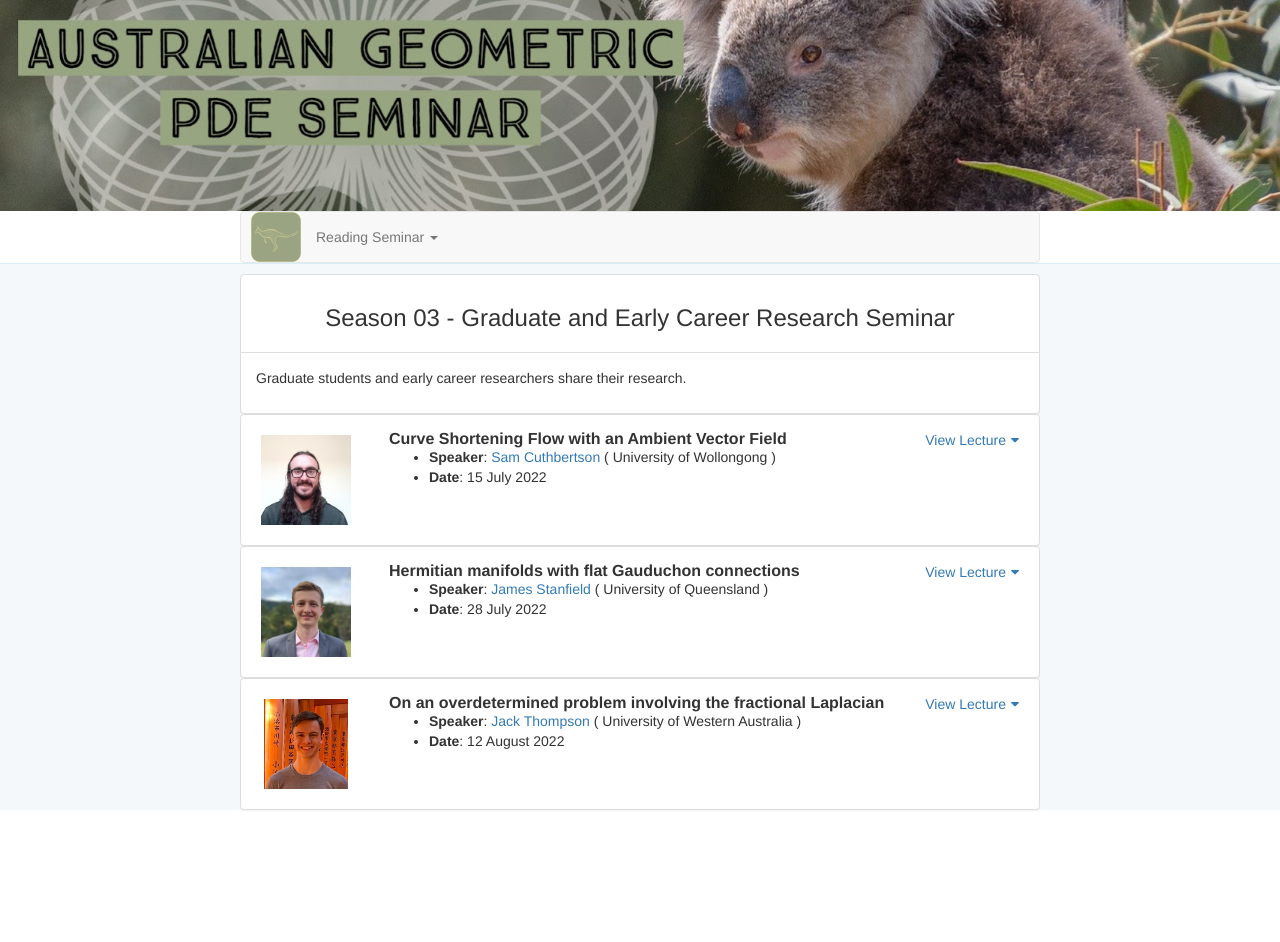
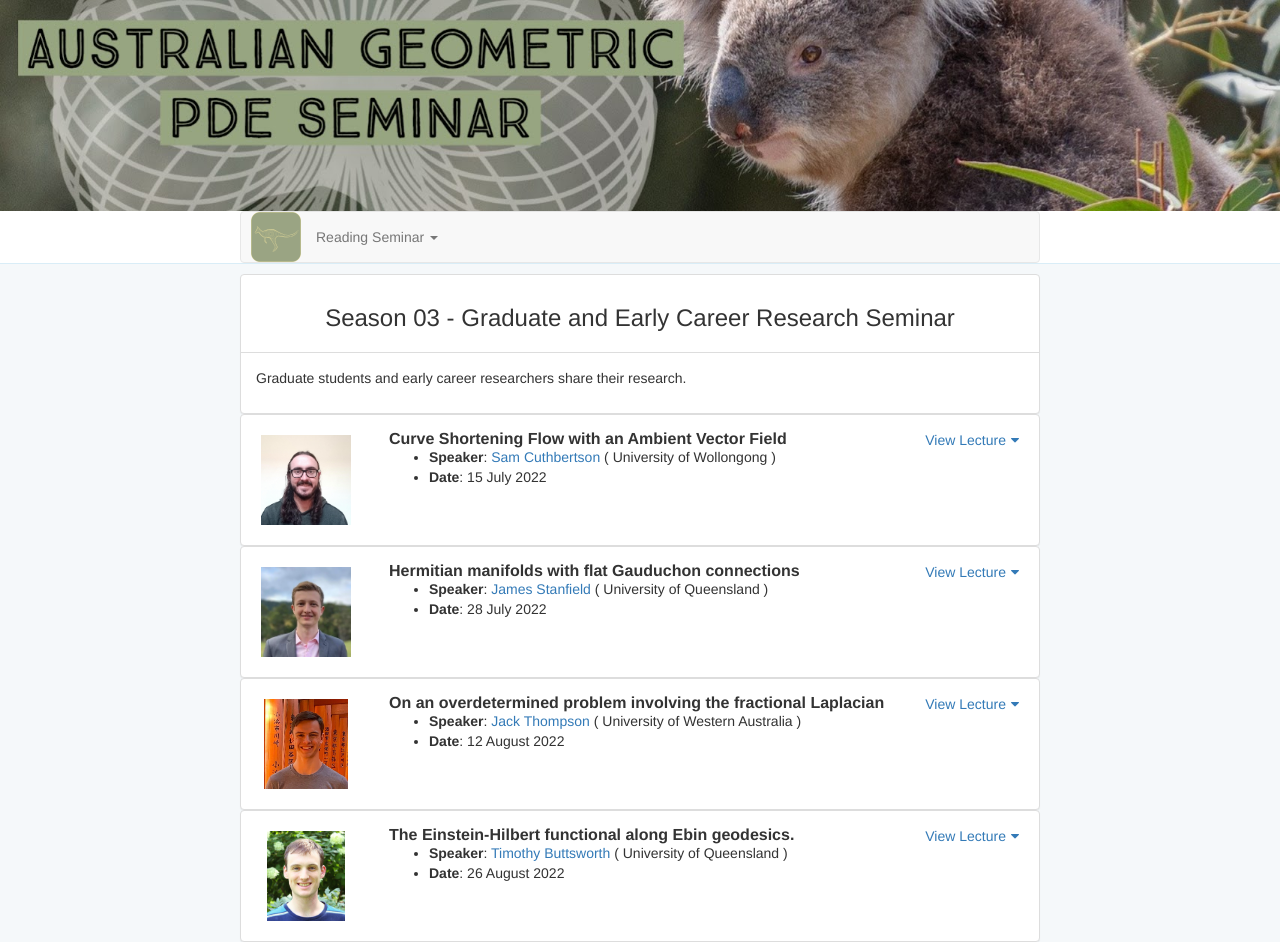
Before and after one commit to oz-geom-pde/oz-geom-pde.github.io, a Jekyll site: the page built from season03/index.html, in a window 1280 px wide. Built offline with Jekyll 4.4.1, drawn with Linux system fonts in a browser that asks for light colours; before the commit the page ends 900 px from its top, so only the background shows below that.

Commit message:
Quoted text in abstract to fix yaml error.

```diff
--- a/_posts/geompde/2022-08-26-tim-buttsworth.html
+++ b/_posts/geompde/2022-08-26-tim-buttsworth.html
@@ -8,6 +8,6 @@
   - University of Queensland
 category: geom-pde-reading-seminar-season03
 youtube-id:
-abstract: Given a closed manifold M, the set S of Riemannian metrics with prescribed volume form V is totally geodesic with respect to the Ebin metric; by a classical result of Moser, S contains all possible Riemannian structures on M. In this talk, I will describe some classical results on the behaviour of the Einstein-Hilbert functional on S, and how these results have been used to construct new Einstein metrics. I will also describe a new result that applies when M is at least five-dimensional: given a Riemannian metric g in S, there is an open and dense set of Ebin geodesics on S starting at g (in the smooth Whitney topology), along which scalar curvature converges to - infinity uniformly on M. This is joint work with Christoph Bohm and Brian Clark.
+abstract: "Given a closed manifold M, the set S of Riemannian metrics with prescribed volume form V is totally geodesic with respect to the Ebin metric; by a classical result of Moser, S contains all possible Riemannian structures on M. In this talk, I will describe some classical results on the behaviour of the Einstein-Hilbert functional on S, and how these results have been used to construct new Einstein metrics. I will also describe a new result that applies when M is at least five-dimensional: given a Riemannian metric g in S, there is an open and dense set of Ebin geodesics on S starting at g (in the smooth Whitney topology), along which scalar curvature converges to - infinity uniformly on M. This is joint work with Christoph Bohm and Brian Clark."
 references:
 ---
```
